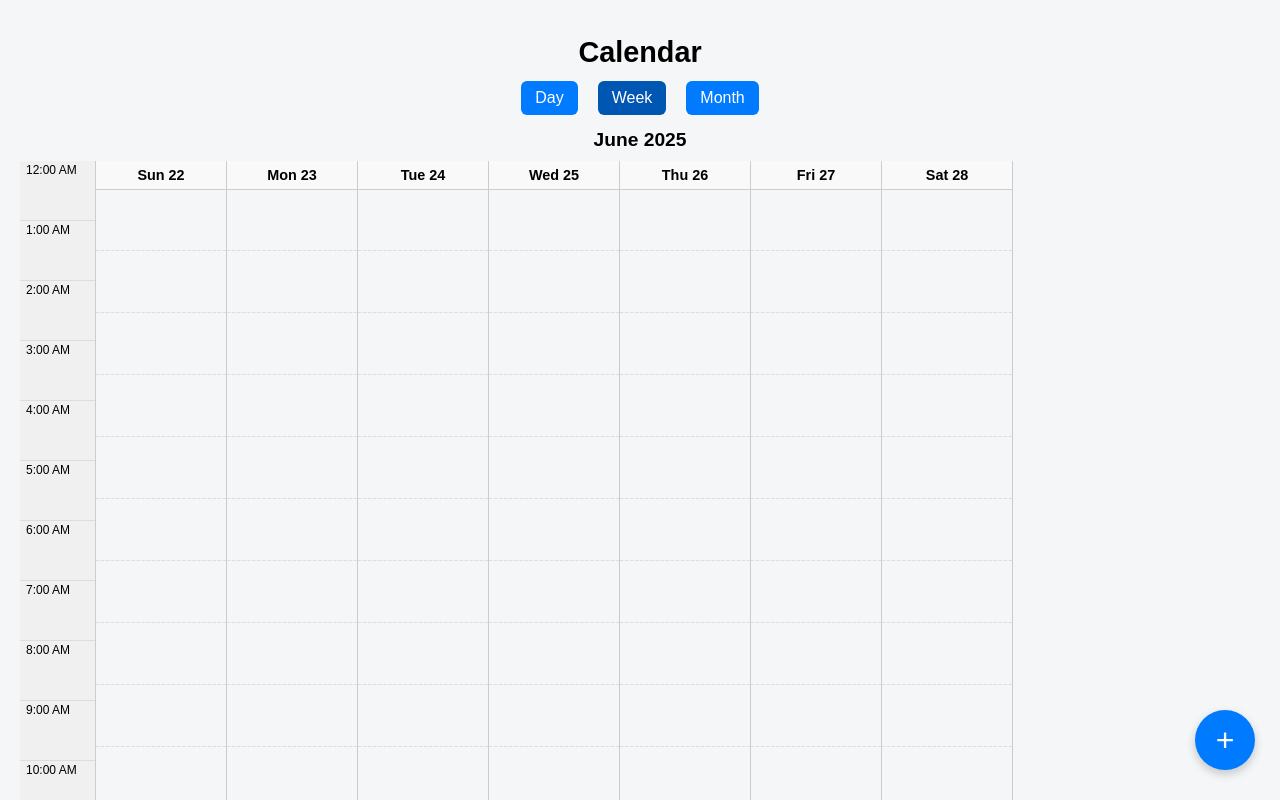
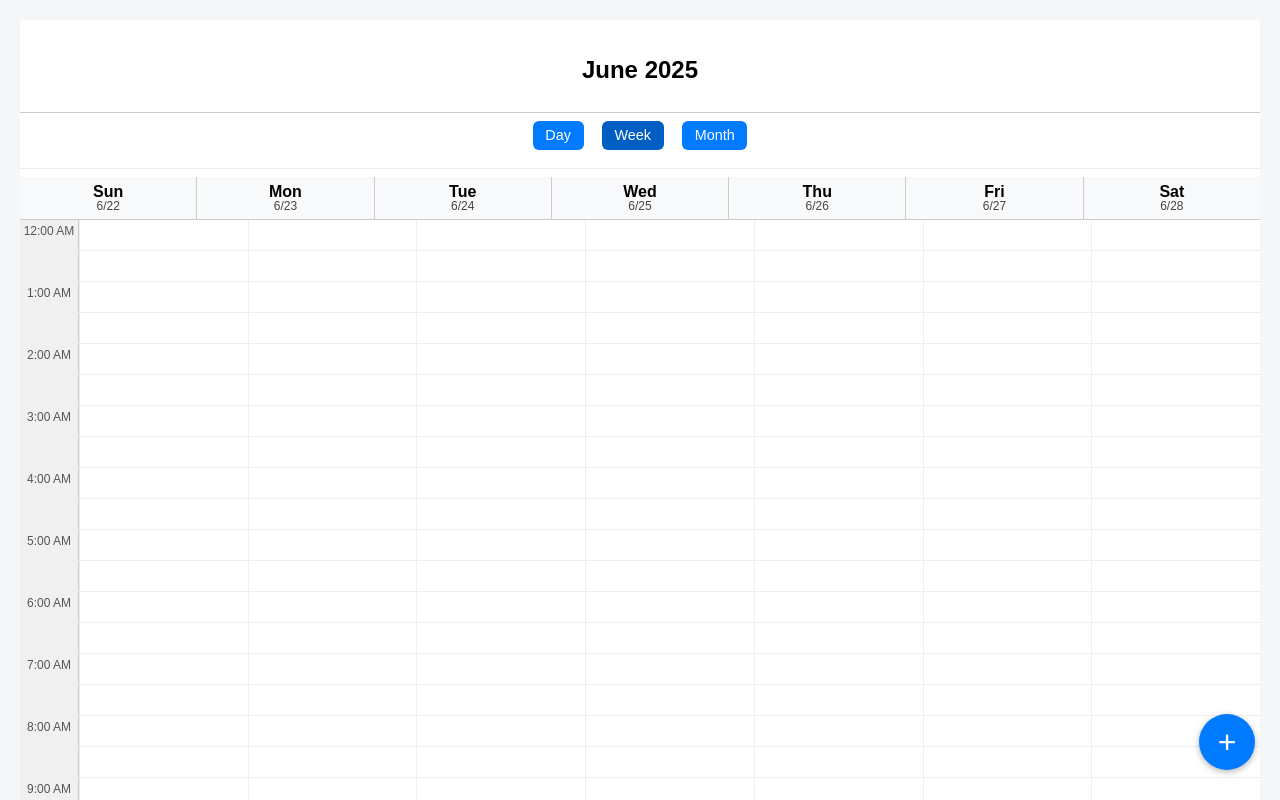
Before and after one commit to JMaraglia/crumb-v3, a React (Vite) app: page /calendar in a window 1280 px wide. Shown: the top 800 px of the page. Built offline with nearby package versions, Linux system fonts and the light colour scheme.

Commit message:
week view scrolling updated

```diff
--- a/src/App.jsx
+++ b/src/App.jsx
@@ -8,7 +8,8 @@ import CustomersPage from './CustomersPage'; // Renamed
 import ItineraryPage from './ItineraryPage';
 import ProspectsPage from './ProspectsPage';
 import ProspectNotesPage from './ProspectNotesPage';
-import CalendarPage from './CalendarPage';
+// import CalendarPage from './CalendarPage'; // Temporarily disabled
+import WeekView from './WeekView'; // ✅ NEW: using this for testing scroll calendar
 
 function NotesWrapper({ contacts, setContacts }) {
   const { id } = useParams();
@@ -153,11 +154,11 @@ function App() {
             />
           }
         />
-        <Route path="/customers" element={<CustomersPage contacts={contacts} setContacts={setContacts} />} /> {/* Updated */}
+        <Route path="/customers" element={<CustomersPage contacts={contacts} setContacts={setContacts} />} />
         <Route path="/notes/:id" element={<NotesWrapper contacts={contacts} setContacts={setContacts} />} />
         <Route path="/prospects" element={<ProspectsPage prospects={prospects} setProspects={setProspects} />} />
         <Route path="/prospect-notes/:id" element={<ProspectNotesWrapper prospects={prospects} setProspects={setProspects} />} />
-        <Route path="/calendar" element={<CalendarPage itinerary={itinerary} />} />
+        <Route path="/calendar" element={<WeekView />} /> {/* ✅ Updated to use scrollable WeekView */}
         <Route path="/itinerary" element={<ItineraryPage contacts={contacts} itinerary={[]} />} />
       </Routes>
     </Router>
--- a/src/CalendarPage.css
+++ b/src/CalendarPage.css
@@ -45,9 +45,13 @@
 /* Grid Layout */
 .calendar-grid {
   display: flex;
-  overflow-x: auto;
+  flex-direction: column;         /* ✅ CHANGED: column instead of row */
+  height: calc(100vh - 210px);    /* ✅ CHANGED: allow scrolling space */
+  overflow-y: auto;               /* ✅ CHANGED: vertical scroll enabled */
+  overflow-x: hidden;
 }
 
+/* These below are still here to avoid breaking any other layout */
 .time-column {
   width: 75px;
   background: #f0f0f0;
--- a/src/CalendarPage.jsx
+++ b/src/CalendarPage.jsx
@@ -1,5 +1,7 @@
+// --- CalendarPage.jsx ---
 import React, { useState } from 'react';
 import './CalendarPage.css';
+import WeekView from './WeekView'; // ✅ Use real scrollable calendar
 
 function CalendarPage() {
   const [currentDate, setCurrentDate] = useState(new Date());
@@ -40,29 +42,9 @@ function CalendarPage() {
       {/* Month Label */}
       <div className="month-label">{getMonthYear()}</div>
 
-      {/* Calendar Grid */}
+      {/* Calendar Grid (replaced with real scrollable week view) */}
       <div className="calendar-grid">
-        {/* Time Column */}
-        <div className="time-column">
-          {[...Array(24)].map((_, hour) => (
-            <div key={hour} className="time-cell">
-              {`${hour === 0 ? 12 : hour > 12 ? hour - 12 : hour}:00 ${hour < 12 ? 'AM' : 'PM'}`}
-            </div>
-          ))}
-        </div>
-
-        {/* Day Columns */}
-        {getWeekDates().map((day, i) => (
-          <div key={i} className="day-column">
-            <div className="day-header">{day.day} {day.number}</div>
-            {[...Array(24)].map((_, h) => (
-              <React.Fragment key={h}>
-                <div className="hour-block"></div>
-                <div className="half-hour-line"></div>
-              </React.Fragment>
-            ))}
-          </div>
-        ))}
+        <WeekView />
       </div>
 
       {/* Big Blue + Button */}
```
